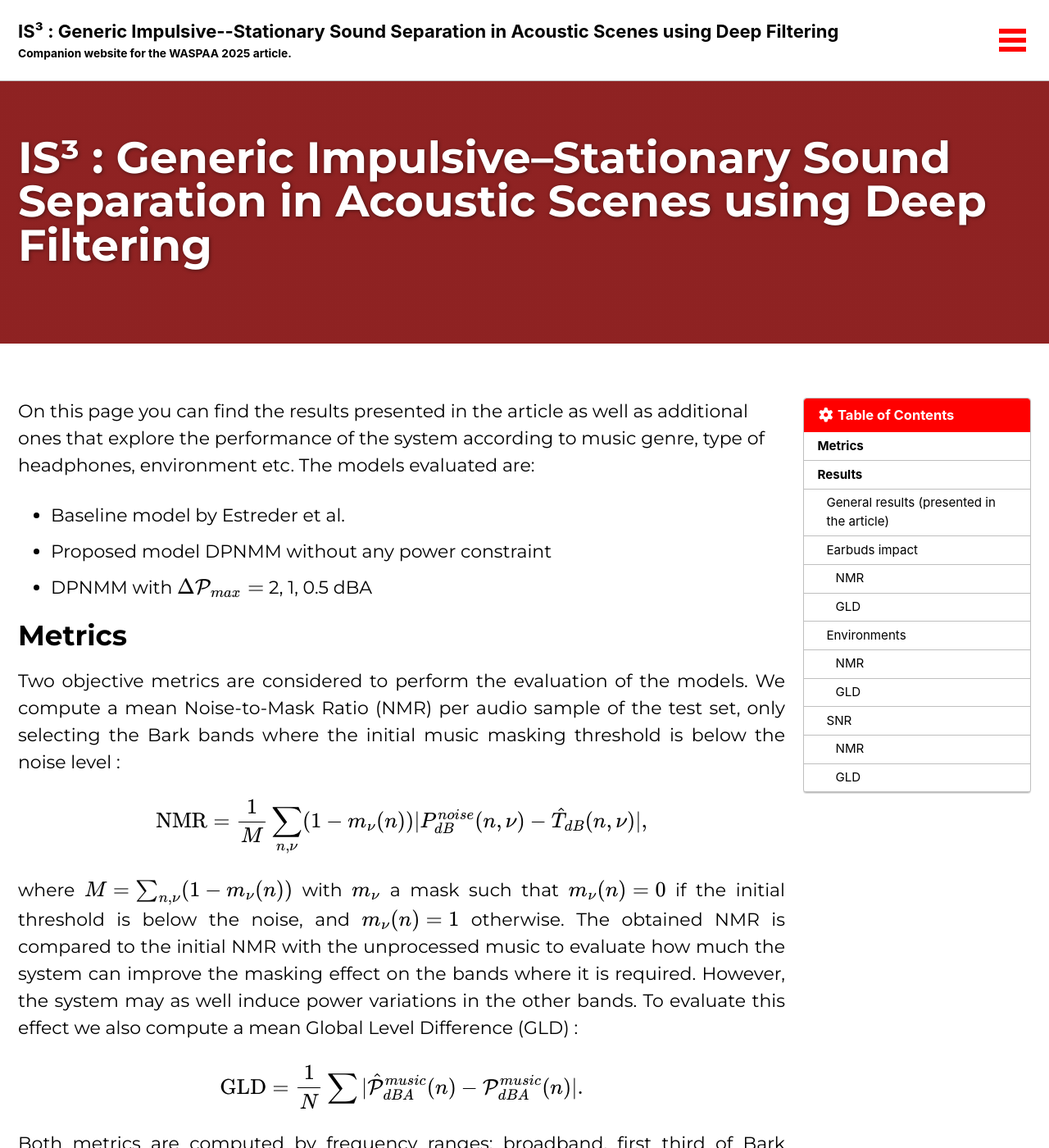
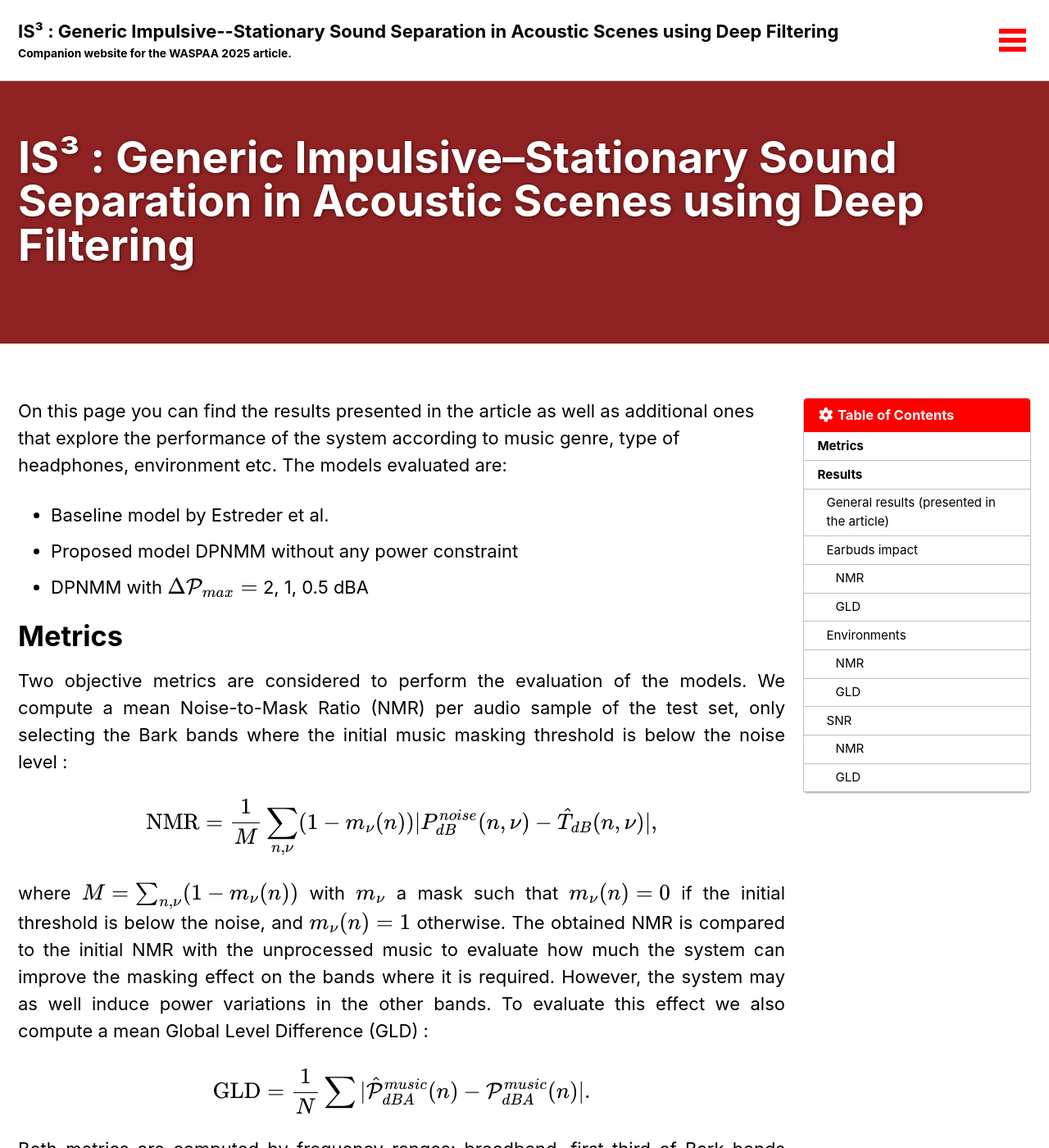
Before and after one commit to ClementineBerger/IS3, a Jekyll site: the page built from docs/_pages/results.md, in a window 1280 px wide and 1400 px high. Shown: the whole window at 82% size. Built offline with Jekyll 4.4.1, drawn with Linux system fonts in a browser that asks for light colours; cached includes are drawn as plain includes; formulas are drawn with MathJax 3.

Commit message:
changing font

```diff
--- a/docs/_includes/head/custom.html
+++ b/docs/_includes/head/custom.html
@@ -1,5 +1,7 @@
 <!-- start custom head snippets -->
 
 <!-- insert favicons. use https://realfavicongenerator.net/ -->
-
+<head>
+    <link href="https://fonts.googleapis.com/css2?family=Montserrat:wght@400;700&display=swap" rel="stylesheet">
+  </head>
 <!-- end custom head snippets -->
--- a/docs/_layouts/default.html
+++ b/docs/_layouts/default.html
@@ -6,7 +6,7 @@
 <html lang="{{ site.locale | replace: "_", "-" | default: "en" }}" class="no-js">
   <head>
     {% include head.html %}
-    <link href="https://fonts.googleapis.com/css2?family=Montserrat:wght@400;700&display=swap" rel="stylesheet">
+    <!-- <link href="https://fonts.googleapis.com/css2?family=Montserrat:wght@400;700&display=swap" rel="stylesheet"> -->
     {% include head/custom.html %}
   </head>
 
@@ -28,7 +28,7 @@
     <div id="footer" class="page__footer">
       <footer>
         {% include footer/custom.html %}
-        <link href="https://fonts.googleapis.com/css2?family=Montserrat:wght@400;700&display=swap" rel="stylesheet">
+        <!-- <link href="https://fonts.googleapis.com/css2?family=Montserrat:wght@400;700&display=swap" rel="stylesheet"> -->
         {% include_cached footer.html %}
       </footer>
     </div>
--- a/docs/assets/css/main.scss
+++ b/docs/assets/css/main.scss
@@ -8,22 +8,22 @@
 @import "minimal-mistakes/skins/{{ site.minimal_mistakes_skin | default: 'default' }}"; // skin
 @import "minimal-mistakes"; // main partials
 
-body {
-    font-family: 'Montserrat', sans-serif;
-  }
+// body {
+//     font-family: 'Montserrat', sans-serif;
+//   }
 
-// Appliquer Montserrat aux titres
-h1, h2, h3, h4, h5, h6 {
-    font-family: 'Montserrat', sans-serif;
-    font-weight: 700; // Optionnel, pour un style plus marqué
-  }
+// // Appliquer Montserrat aux titres
+// h1, h2, h3, h4, h5, h6 {
+//     font-family: 'Montserrat', sans-serif;
+//     font-weight: 700; // Optionnel, pour un style plus marqué
+//   }
 
-  // Appliquer Montserrat au pied de page
-  footer {
-    font-family: 'Montserrat', sans-serif;
-  }
+//   // Appliquer Montserrat au pied de page
+//   footer {
+//     font-family: 'Montserrat', sans-serif;
+//   }
 
-  // Appliquer Montserrat aux autres éléments spécifiques si nécessaire
-  .navbar, .sidebar, .page__footer {
-    font-family: 'Montserrat', sans-serif;
-  }
+//   // Appliquer Montserrat aux autres éléments spécifiques si nécessaire
+//   .navbar, .sidebar, .page__footer {
+//     font-family: 'Montserrat', sans-serif;
+//   }
```
